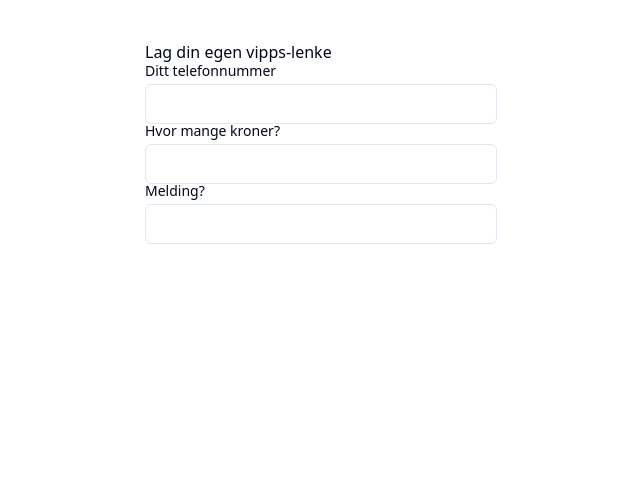
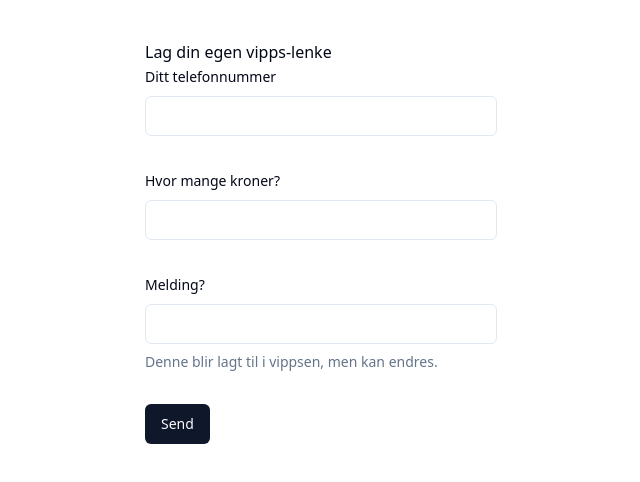
Before and after one commit to aslakhol/vippsme, an Astro site: page / in a window 1280 px wide. Shown: the whole page, without its empty margins (319-959 px from the left). Built offline with nearby package versions, Linux system fonts and the light colour scheme; Astro itself is replaced by a stand-in of ours.

Commit message:
working form

```diff
--- a/src/components/Vipps.tsx
+++ b/src/components/Vipps.tsx
@@ -1,22 +1,85 @@
+import { useForm } from "react-hook-form";
 import { Input } from "./ui/input";
-import { Label } from "./ui/label";
+import { z } from "zod";
+import { zodResolver } from "@hookform/resolvers/zod";
+import {
+  Form,
+  FormControl,
+  FormDescription,
+  FormField,
+  FormItem,
+  FormLabel,
+  FormMessage,
+} from "./ui/form";
+import { Button } from "./ui/button";
 
 export const Vipps = () => {
+  const form = useForm<z.infer<typeof formSchema>>({
+    resolver: zodResolver(formSchema),
+    mode: "onTouched",
+  });
+
   return (
     <div>
       <h1>Lag din egen vipps-lenke</h1>
-      <div className="grid w-full max-w-sm items-center gap-1.5">
-        <Label htmlFor="phone">Ditt telefonnummer</Label>
-        <Input type="tel" id="phone" />
-      </div>
-      <div className="grid w-full max-w-sm items-center gap-1.5">
-        <Label htmlFor="amount">Hvor mange kroner?</Label>
-        <Input type="number" id="amount" min={0} />
-      </div>
-      <div className="grid w-full max-w-sm items-center gap-1.5">
-        <Label htmlFor="message">Melding?</Label>
-        <Input type="number" id="message" min={0} />
-      </div>
+
+      <Form {...form}>
+        <form className="space-y-8">
+          <FormField
+            control={form.control}
+            name="phone"
+            render={({ field }) => (
+              <FormItem>
+                <FormLabel>Ditt telefonnummer</FormLabel>
+                <FormControl>
+                  <Input type="tel" {...field} />
+                </FormControl>
+                <FormMessage />
+              </FormItem>
+            )}
+          />
+          <FormField
+            control={form.control}
+            name="amount"
+            render={({ field }) => (
+              <FormItem>
+                <FormLabel>Hvor mange kroner?</FormLabel>
+                <FormControl>
+                  <Input type="number" {...field} />
+                </FormControl>
+                <FormMessage />
+              </FormItem>
+            )}
+          />
+          <FormField
+            control={form.control}
+            name="message"
+            render={({ field }) => (
+              <FormItem>
+                <FormLabel>Melding?</FormLabel>
+                <FormControl>
+                  <Input {...field} />
+                </FormControl>
+                <FormDescription>
+                  Denne blir lagt til i vippsen, men kan endres.
+                </FormDescription>
+                <FormMessage />
+              </FormItem>
+            )}
+          />
+          <Button type="submit">Send</Button>
+        </form>
+      </Form>
     </div>
   );
 };
+
+const formSchema = z.object({
+  phone: z.string().min(4, "Må ha et telefonnummer").optional(),
+  amount: z.coerce.number().min(0, "Må være et positivt tall?").optional(),
+  message: z
+    .string()
+    .max(50, "Vipps tillater ikke meldinger lengre en 50 tegn")
+    .optional(),
+});
+//TODO Check if + 47 works
```
